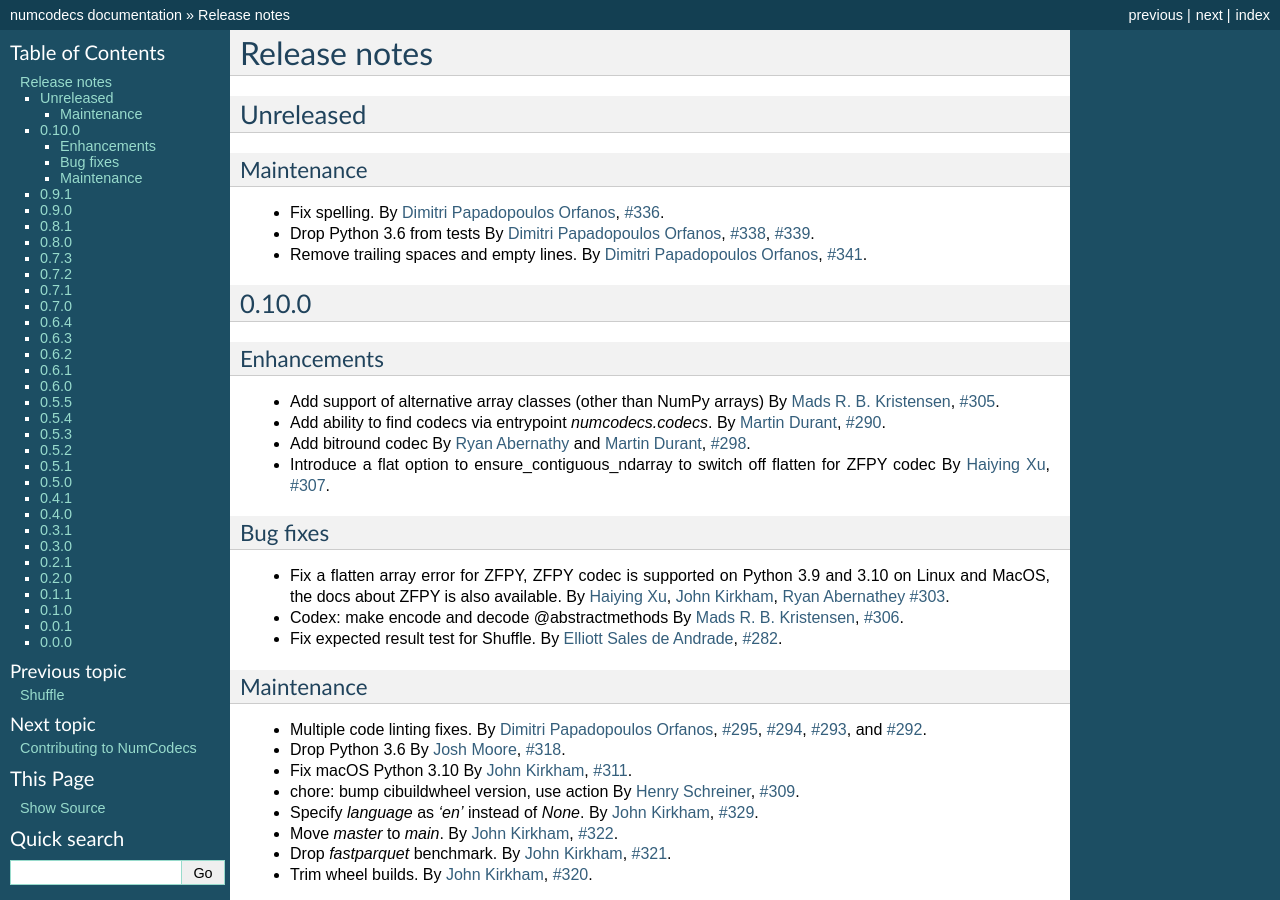
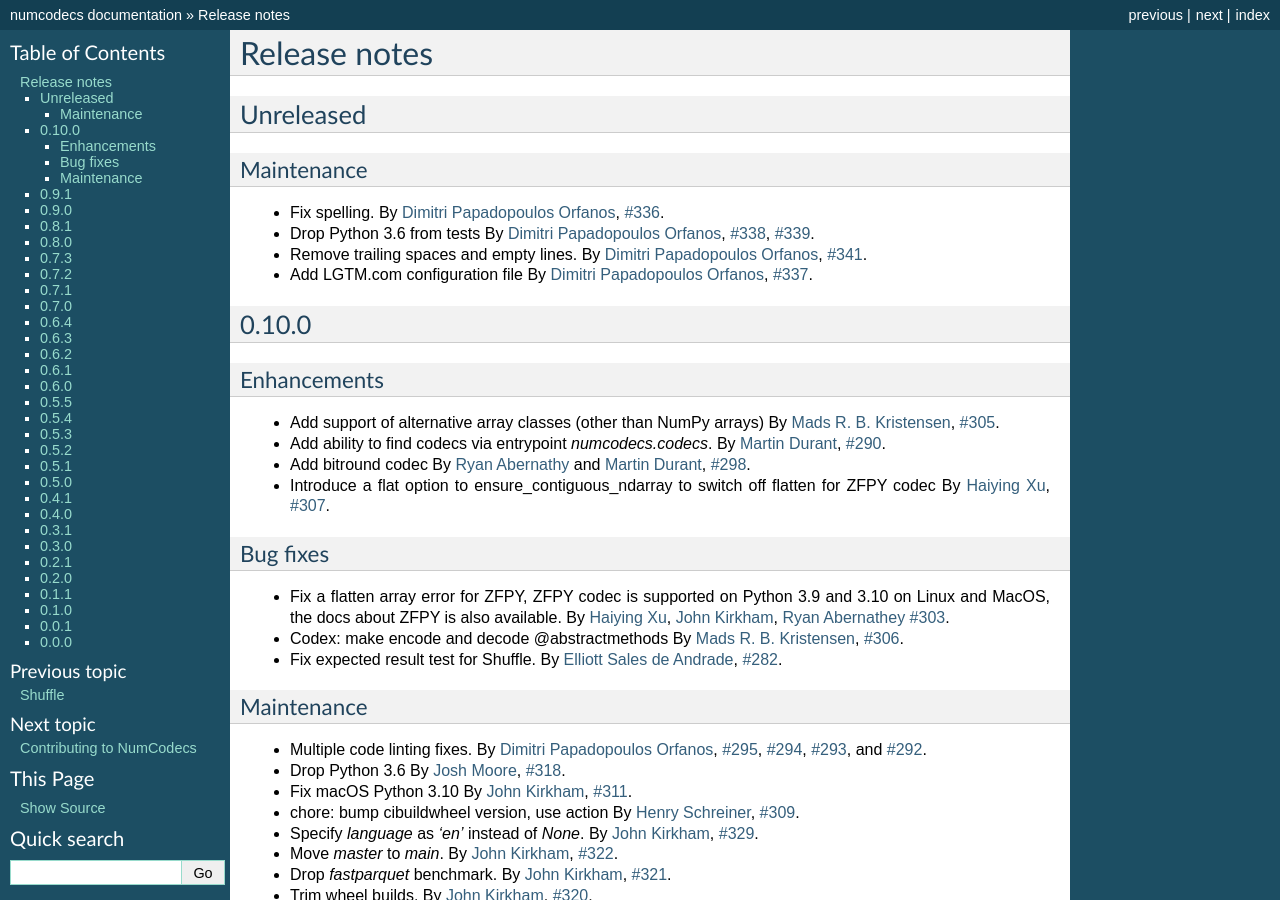
Before and after one commit to zarr-developers/numcodecs, a Sphinx documentation site: the page built from docs/release.rst, in a window 1280 px wide and 900 px high. Built offline with Sphinx 7.4.7, drawn with Linux system fonts in a browser that asks for light colours; pages that are not in the unit, such as notebooks, are missing from menus; the version number could not be read and is left out.

Commit message:
Add LGTM.com configuration file
The YAML configuration file for the LGTM static analysis tool can be
either lgtm.yml or .lgtm.yml:
	https://lgtm.com/help/lgtm/lgtm.yml-configuration-file

There is no need to integrate the LGTM tool in CI, as LGTM appears to
be running on all repositories it has been run on once. The results
currently appear here:
	https://lgtm.com/projects/g/zarr-developers/numcodecs

Exclude vendored file cpuinfo.py from analysis.

```diff
--- a/docs/release.rst
+++ b/docs/release.rst
@@ -23,6 +23,9 @@
 
 * Remove trailing spaces and empty lines.
   By :user:`Dimitri Papadopoulos Orfanos <DimitriPapadopoulos>`, :issue:`341`.
+
+* Add LGTM.com configuration file
+  By :user:`Dimitri Papadopoulos Orfanos <DimitriPapadopoulos>`, :issue:`337`.
 
 .. _release_0.10.0:
 
```
Also changed, not shown: .lgtm.yml (added).
